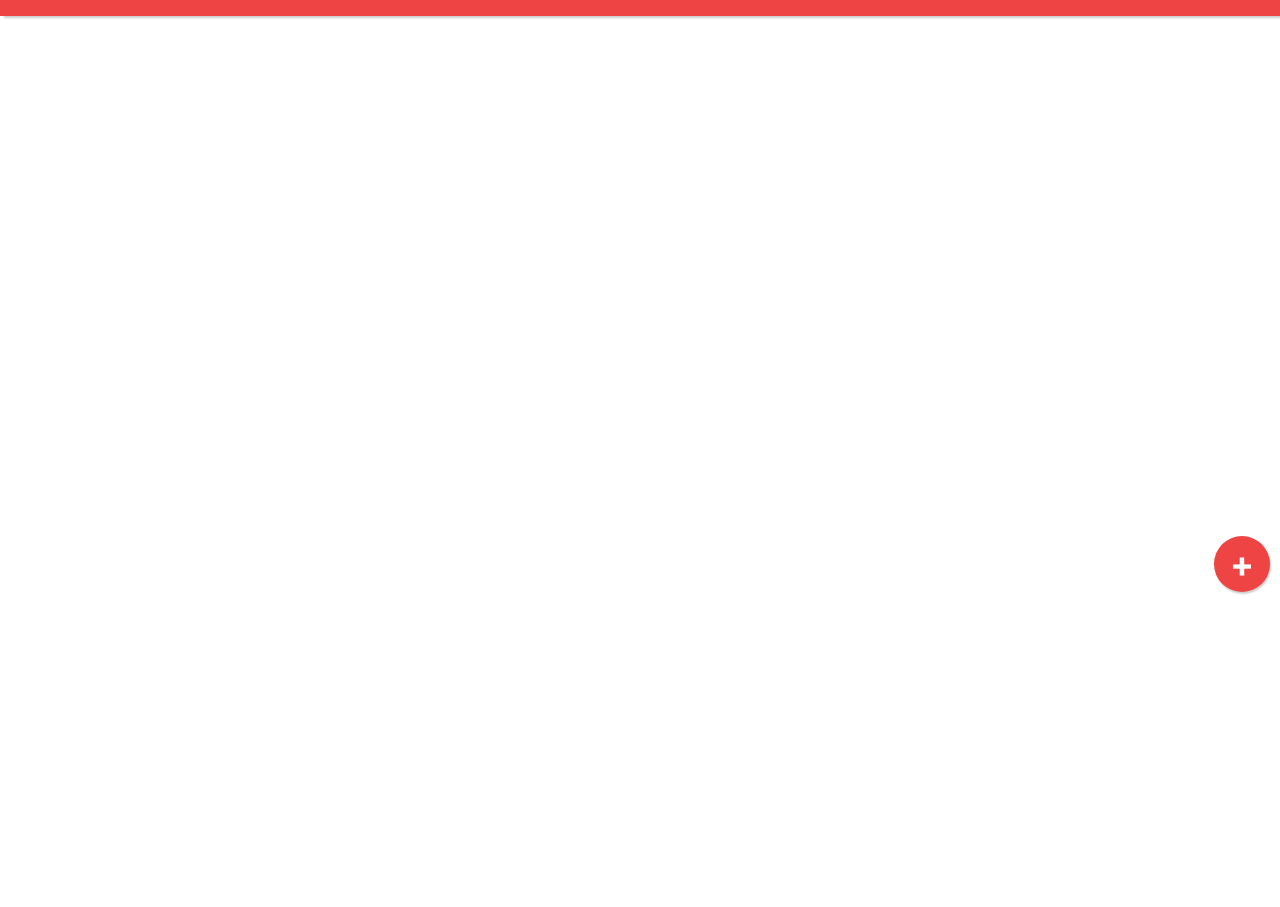
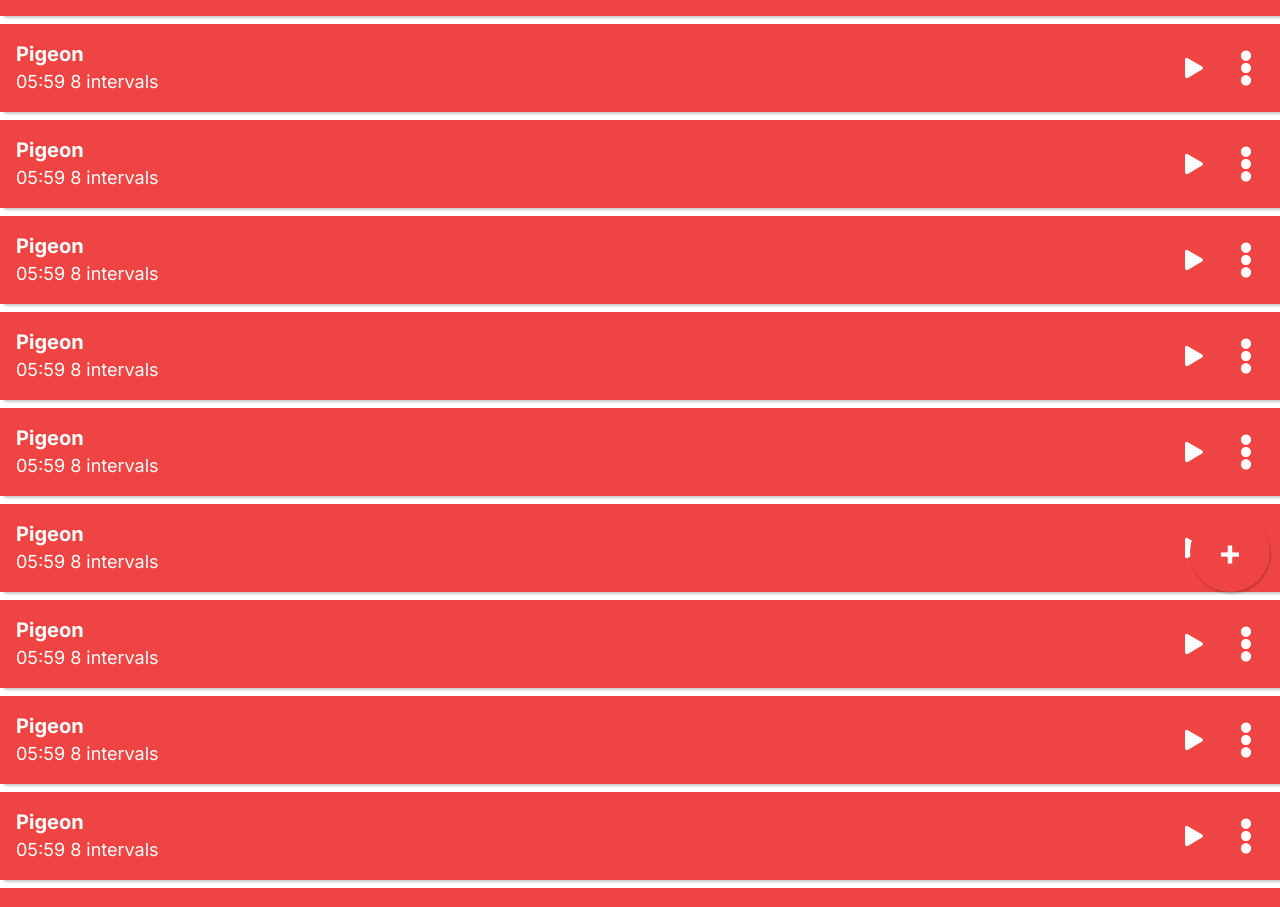
Before and after one commit to Lewisjohnward/tabata-timer, a Next.js app: page / in a window 1280 px wide. Shown: the part 200-1107 px from the top of the page. Before the commit the page ends 800 px from the top, so only its background shows below. Built offline with nearby package versions, Linux system fonts and the light colour scheme.

Commit message:
changed styling scroll prevented when menu open

```diff
--- a/src/app/components/home.tsx
+++ b/src/app/components/home.tsx
@@ -1,4 +1,4 @@
-import { useState } from 'react'
+import { useEffect, useState } from 'react'
 import { clsx } from 'clsx'
 import { AiOutlineSearch, AiOutlineStar, AiOutlineOrderedList } from 'react-icons/ai'
 import { CiSettings } from 'react-icons/ci'
@@ -12,6 +12,19 @@ const Home = ({setView} : HomeProps) => {
         <>
             <Header />
             <div className="py-2 space-y-2">
+                <Workout />
+                <Workout />
+                <Workout />
+                <Workout />
+                <Workout />
+                <Workout />
+                <Workout />
+                <Workout />
+                <Workout />
+                <Workout />
+                <Workout />
+                <Workout />
+                <Workout />
                 <Workout />
             </div>
             <AddSequence setView={setView}/>
@@ -80,19 +93,28 @@ const Header = () => {
 
 const AddSequence = ({setView} : HomeProps) => {
     const [open, setOpen] = useState(false)
+
+    useEffect(() => {
+        open ?
+            document.body.style.overflow = 'hidden'
+            :
+            document.body.style.overflow = 'scroll'
+
+    }, [open])
+
     return (
         <div
-            className={clsx("h-full w-full text-white font-bold")}
+            className={clsx("absolute h-[90vh] top-0 w-full text-white font-bold")}
         >
             {open &&
             <div
-                className={clsx("h-full bg-white/40")}
+                className={clsx("h-[2000px] bg-white/40")}
                 onClick={() => setOpen(false)}
             />
             }
-            <div className="absolute right-0 bottom-2 space-y-2">
+            <div className="fixed right-0 bottom-2 space-y-2">
                 { open &&
-                <div className="flex justify-end items-center gap-4 pr-4 [&>*]:active:bg-white [&>*]:active:transition-colors [&>*]:active:duration-200">
+                <div className="flex justify-end items-center gap-4 pr-8 [&>*]:active:bg-white [&>*]:active:transition-colors [&>*]:active:duration-200">
                     <button className={clsx("py-1 px-4 bg-red-500 rounded-full shadow-[1px_2px_2px_0px_rgba(0,0,0,0.2)] animate-entrance")}>
                         New Sequence
                     </button>
@@ -113,7 +135,7 @@ const AddSequence = ({setView} : HomeProps) => {
                     </button>
                     }
                     <button
-                        className={clsx("flex justify-center items-center w-14 h-14 bg-red-500 rounded-full text-4xl shadow-[1px_2px_2px_0px_rgba(0,0,0,0.2)]")}
+                        className={clsx("flex justify-center items-center w-20 h-20 bg-red-500 rounded-full text-4xl shadow-[1px_2px_2px_0px_rgba(0,0,0,0.2)]")}
                         onClick={() => { open ? setView("addworkout") : setOpen(true) }}
                     >
                         +
```
